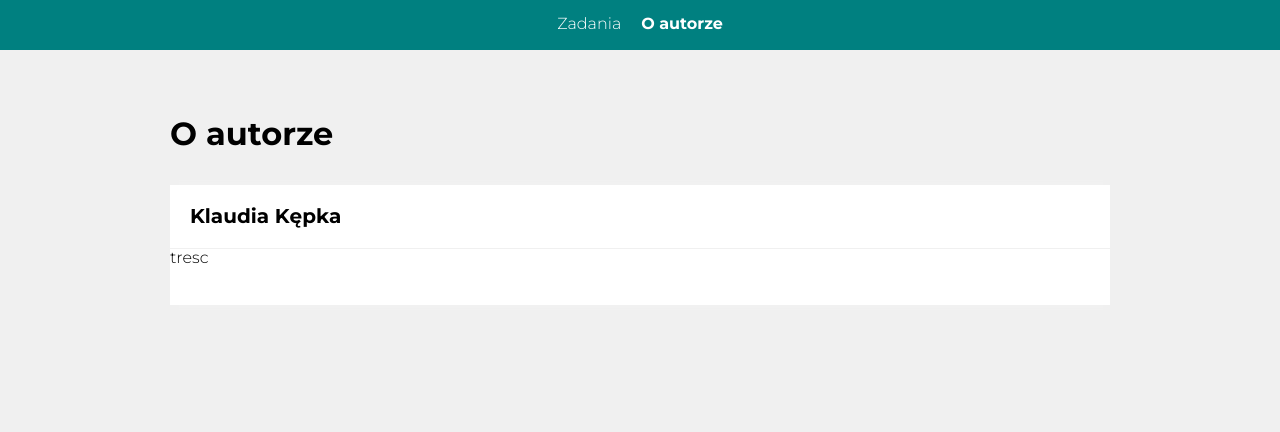
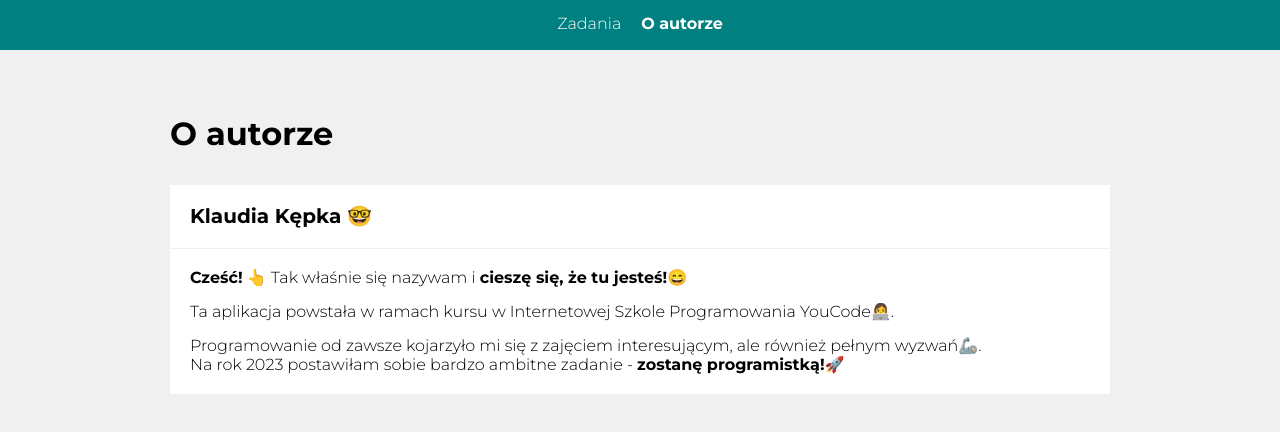
Before and after one commit to kepkaklaudia/task-list-redux, a React (Create React App) app: page /#/autor in a window 1280 px wide. Shown: the top 432 px of the page. Built offline with nearby package versions, Linux system fonts and the light colour scheme.

Commit message:
About author added

```diff
--- a/src/features/tasks/author/Author.js
+++ b/src/features/tasks/author/Author.js
@@ -1,6 +1,7 @@
 import { Container } from "../../../common/Container/styled";
 import Header from "../../../common/Header";
 import Section from "../../../common/Section";
+import { Details } from "../../../common/Section/styled";
 
 const Author = () => (
   <>
@@ -9,10 +10,15 @@ const Author = () => (
         title="O autorze"
       />
       <Section
-        title="Klaudia Kępka"
-        body={<>tresc</>}
+        title="Klaudia Kępka 🤓"
+        body={<Details>
+          <p><strong>Cześć!</strong> 👆 Tak właśnie się nazywam i <strong>cieszę się, że tu jesteś!</strong>😄 </p>
+          <p>Ta aplikacja powstała w ramach kursu w Internetowej Szkole Programowania YouCode👩‍💻.</p>
+          <p>Programowanie od zawsze kojarzyło mi się z zajęciem interesującym, ale również pełnym wyzwań🦾.<br />
+            Na rok 2023 postawiłam sobie bardzo ambitne zadanie - <strong>zostanę programistką!</strong>🚀</p>
+        </Details>}
       />
-      </Container>
+    </Container>
   </>
 );
 
```
